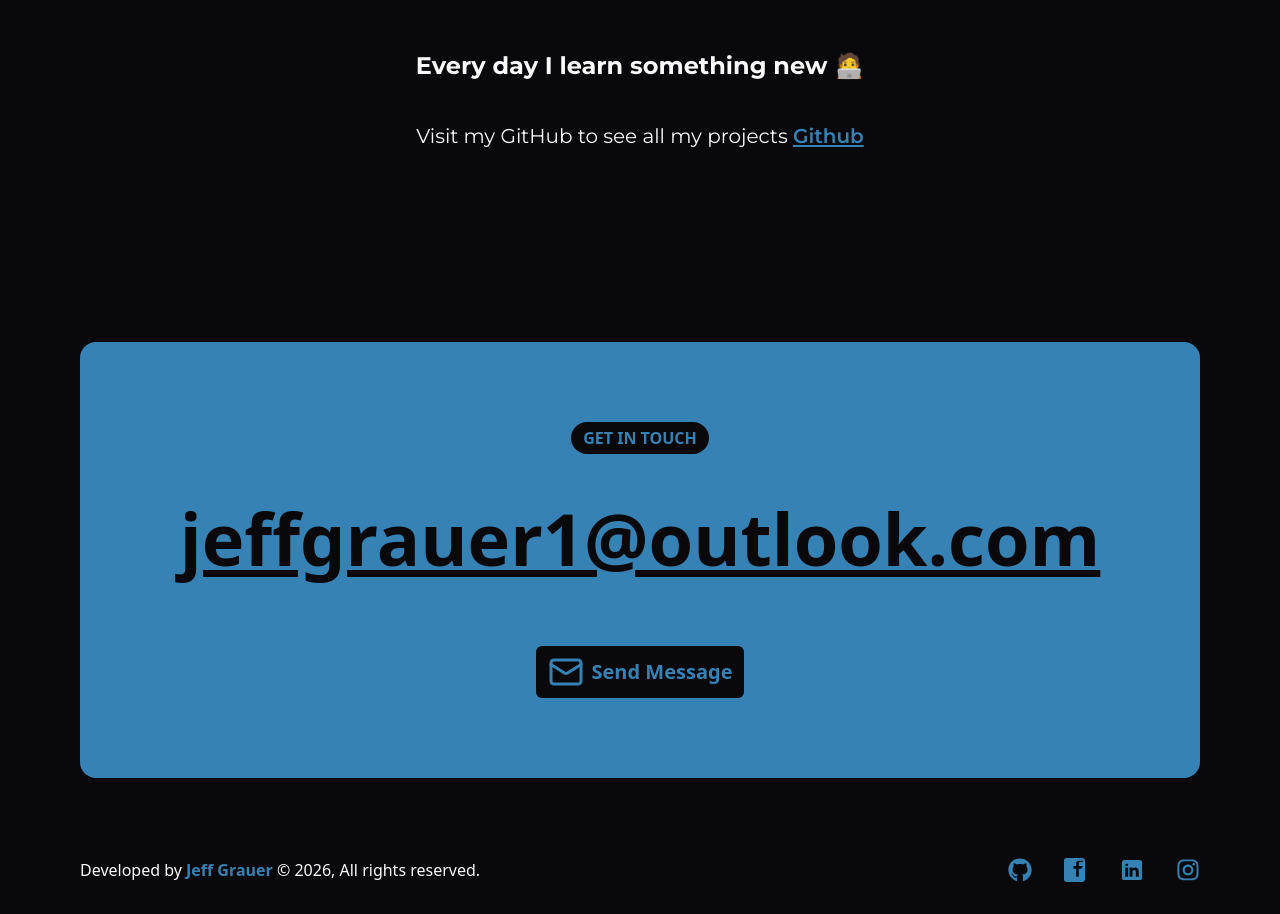
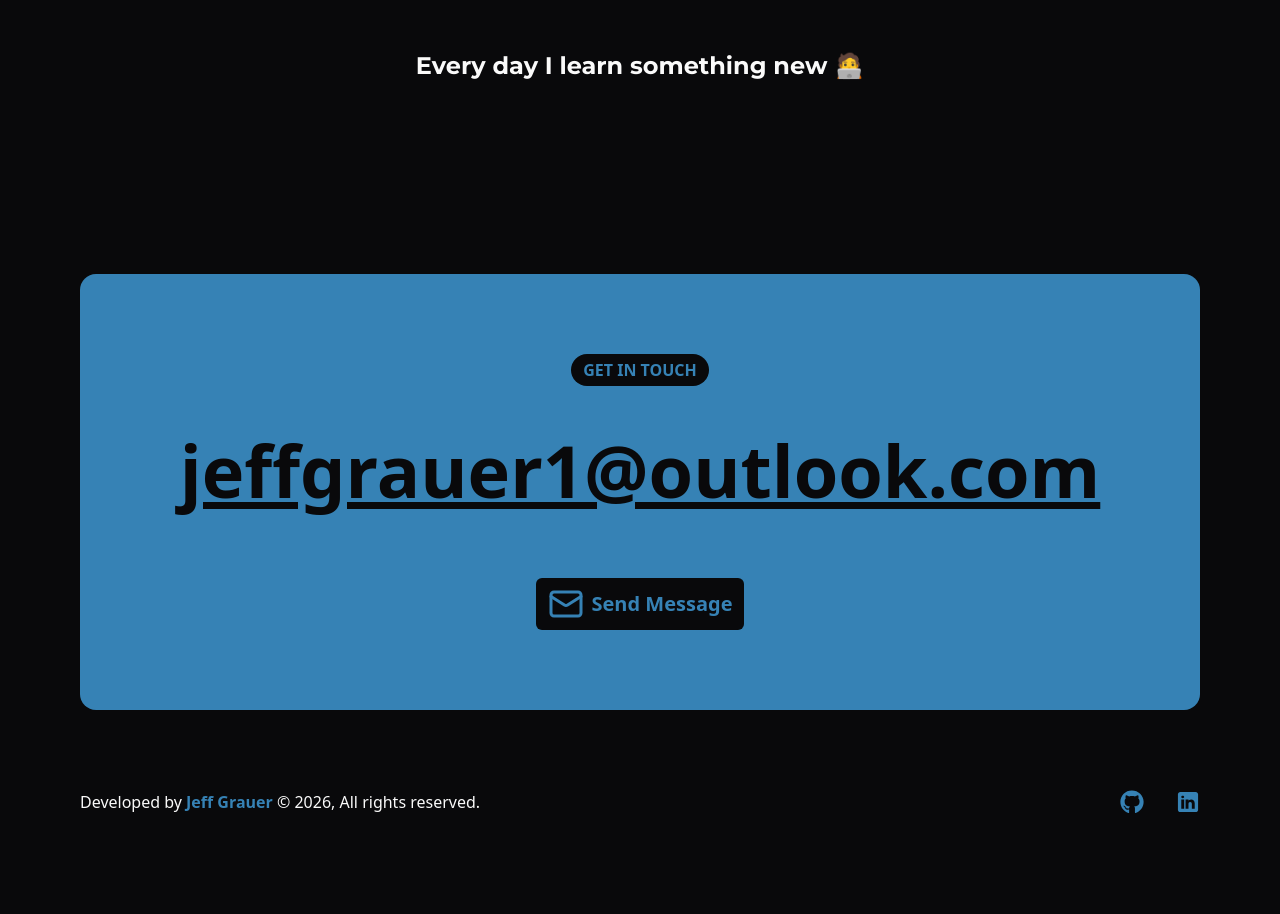
Before and after one commit to Jeff-Grauer/My-portfolio, a Next.js app: page /projects in a window 1280 px wide. Shown: the part 1780-2694 px from the top of the page. After the commit the page ends 2626 px from the top, so only its background shows below. Built offline with nearby package versions, Linux system fonts and the light colour scheme.

Commit message:
Resolve merge conflicts

```diff
--- a/src/data/siteMetaData.mjs
+++ b/src/data/siteMetaData.mjs
@@ -1,7 +1,7 @@
 export const siteMetadata = {
-  title: "NikitaMart portfolio",
-  author: "NikitaMart",
-  headerTitle: "NikitaMart",
+  title: "Jeff portfolio",
+  author: "Jeff",
+  headerTitle: "Jeff",
   description: "Frontend Developer & Designer",
   language: "en-us",
   theme: "light",
--- a/src/layout/footer.tsx
+++ b/src/layout/footer.tsx
@@ -2,8 +2,6 @@ import ContactButton from "@/components/contact-form/contact-button";
 import {
   GithubIcon,
   LinkedinIcon,
-  FacebookIcon,
-  InstagramIcon,
 } from "@/components/icons"; // Import InstagramIcon
 import { siteMetadata } from "@/data/siteMetaData.mjs";
 
@@ -45,14 +43,6 @@ export default function Footer() {
             <GithubIcon className="text-accent transition-colors duration-150 hover:text-accent-foreground" />
           </a>
           <a
-            href={siteMetadata.facebook}
-            target="_blank"
-            className="h-6 w-6"
-            aria-label="link to Facebook"
-          >
-            <FacebookIcon className="text-accent transition-colors duration-150 hover:text-accent-foreground" />
-          </a>
-          <a
             href={siteMetadata.linkedin}
             target="_blank"
             className="h-6 w-6"
@@ -60,14 +50,6 @@ export default function Footer() {
           >
             <LinkedinIcon className="text-accent transition-colors duration-150 hover:text-accent-foreground" />
           </a>
-          <a
-            href={siteMetadata.instagram}
-            target="_blank"
-            className="h-6 w-6"
-            aria-label="link to Instagram"
-          >
-            <InstagramIcon className="text-accent transition-colors duration-150 hover:text-accent-foreground" />
-          </a>
         </div>
       </div>
     </footer>
--- a/src/pages/projects.tsx
+++ b/src/pages/projects.tsx
@@ -60,16 +60,6 @@ export default function Projects() {
             <span className="text-xl font-bold md:text-2xl">
               Every day I learn something new 🧑‍💻
             </span>
-            <p className="mt-10 text-base md:text-xl">
-              Visit my GitHub to see all my projects{" "}
-              <a
-                href={`${siteMetadata.github}?tab=repositories`}
-                target="_blank"
-                className="font-semibold text-accent underline underline-offset-2 hover:text-accent/70"
-              >
-                Github
-              </a>
-            </p>
           </div>
         </div>
       </section>
```
Also changed, not shown: 1 other file (tests, documents, lock files or other folders).
